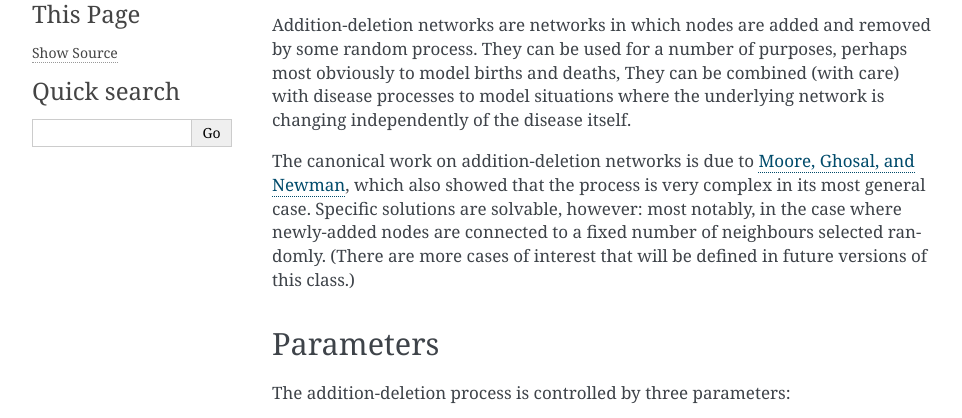
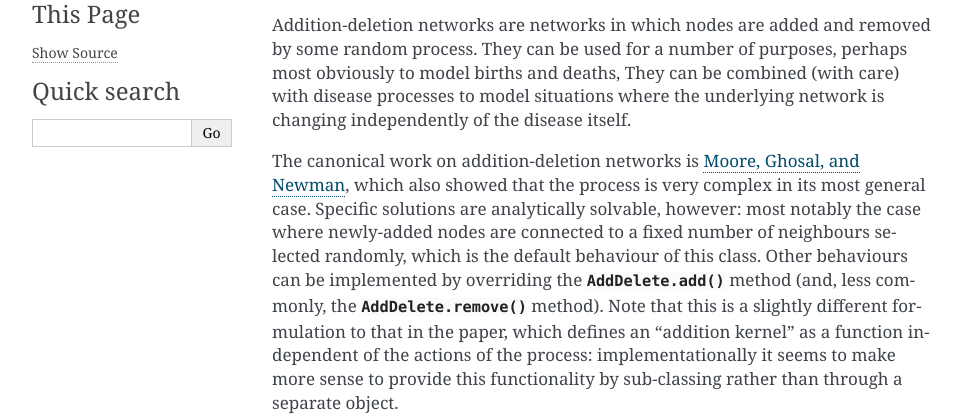
Before and after one commit to simoninireland/epydemic, a Sphinx documentation site: the page built from doc/adddelete.rst, in a window 1280 px wide and 900 px high, cut to the strip 256-674 px from the top of the window. Shown: the whole strip, without its empty margins (148-1110 px from the left). Built offline with Sphinx 7.4.7, drawn with Linux system fonts in a browser that asks for light colours; some of the changed text lies outside the part shown.

Commit message:
Couple of small documentation changes

```diff
--- a/doc/adddelete.rst
+++ b/doc/adddelete.rst
@@ -10,11 +10,16 @@ random process. They can be used for a number of purposes, perhaps most obviousl
 model births and deaths, They can be combined (with care) with disease processes to model
 situations where the underlying network is changing independently of the disease itself.
 
-The canonical work on addition-deletion networks is due to :ref:`Moore, Ghosal, and Newman
+The canonical work on addition-deletion networks is :ref:`Moore, Ghosal, and Newman
 <MGN06>`, which also showed that the process is very complex in its most general case.
-Specific solutions are solvable, however: most notably, in the case where newly-added nodes
-are connected to a fixed number of neighbours selected randomly. (There are more cases
-of interest that will be defined in future versions of this class.)
+Specific solutions are analytically solvable, however: most notably the case where
+newly-added nodes are connected to a fixed number of neighbours selected randomly, which
+is the default behaviour of this class. Other behaviours can be implemented by overriding
+the :meth:`AddDelete.add` method (and, less commonly, the :meth:`AddDelete.remove` method).
+Note that this is a slightly different formulation to that in the paper, which defines
+an "addition kernel" as a function independent of the actions of the process:
+implementationally it seems to make more sense to provide this functionality by
+sub-classing rather than through a separate object.
 
 
 Parameters
@@ -69,6 +74,8 @@ Events
 ------
 
 There are two events that can be triggered: one to add a node, and one to remove a node.
+These two events provide the "kernel" of the addiiton-deletion process and can be specialised
+to explore new behaviours.
 
 .. automethod:: AddDelete.add
 
```
Also changed, not shown: 1 other file.
